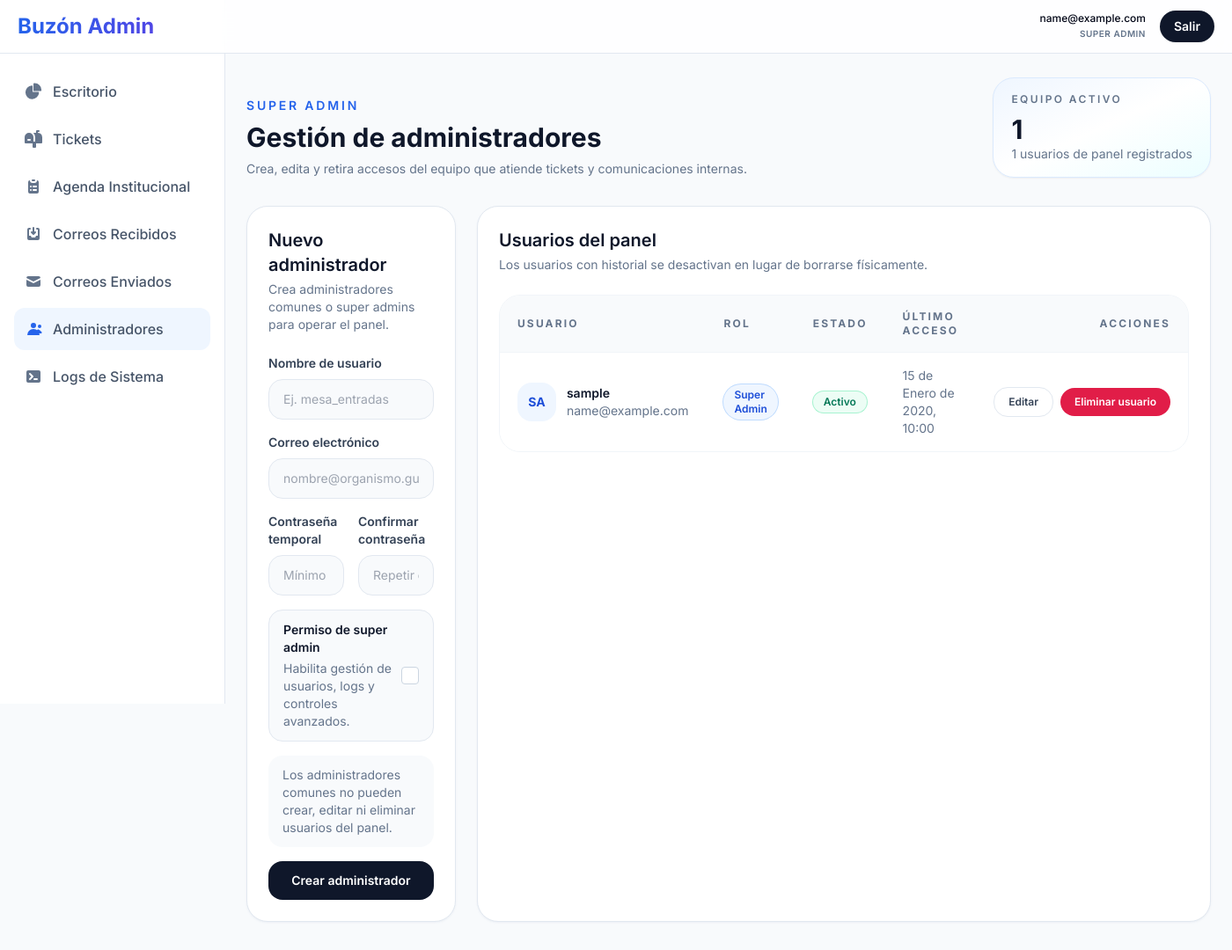
After one commit to IntendenciaDeLavalleja/buzon-ciudadano-backend, a Flask app: page /admin/users in a window 1400 px wide. The commit adds this page. Shown: the whole page at 88% size. Run offline with Flask 3, Linux system fonts and the light colour scheme; a user stored in the database is signed in; tables that the repository leaves empty hold one stand-in row (values such as "Sample post"); some libraries are stand-ins or nearby versions.

Commit message:
Se mejoró la creación de administradores

```diff
--- a/Instructions.txt
+++ b/Instructions.txt
@@ -1,5 +1,5 @@
 Para activar el entorno virtual (desde la carpeta backend):
-    > .\.venv\Scripts\Activate.ps1
+    > venv\Scripts\Activate.ps1
 
 Para instalar dependencias:
     > python -m pip install -r requirements.txt
--- a/app/forms/admin.py
+++ b/app/forms/admin.py
@@ -1,6 +1,14 @@
 from flask_wtf import FlaskForm
-from wtforms import SelectField, TextAreaField, SubmitField, StringField, SelectMultipleField
-from wtforms.validators import DataRequired, Length, Email
+from wtforms import (
+    BooleanField,
+    PasswordField,
+    SelectField,
+    SelectMultipleField,
+    StringField,
+    SubmitField,
+    TextAreaField,
+)
+from wtforms.validators import DataRequired, Email, EqualTo, Length, Optional
 from app.models.enums import TicketStatus
 
 class UpdateTicketStatusForm(FlaskForm):
@@ -20,3 +28,75 @@ class SendEmailForm(FlaskForm):
     subject = StringField('Asunto', validators=[DataRequired(message="Campo obligatorio"), Length(max=255)])
     message = TextAreaField('Mensaje / Cuerpo del Correo', validators=[DataRequired(message="Campo obligatorio")])
     submit = SubmitField('Enviar Correo')
+
+
+class AdminUserCreateForm(FlaskForm):
+    username = StringField(
+        'Nombre de usuario',
+        validators=[
+            DataRequired(message='Campo obligatorio'),
+            Length(min=3, max=64, message='Entre 3 y 64 caracteres'),
+        ],
+    )
+    email = StringField(
+        'Correo electrónico',
+        validators=[
+            DataRequired(message='Campo obligatorio'),
+            Email(message='Email inválido'),
+            Length(max=255),
+        ],
+    )
+    password = PasswordField(
+        'Contraseña temporal',
+        validators=[
+            DataRequired(message='Campo obligatorio'),
+            Length(min=8, max=128, message='Mínimo 8 caracteres'),
+        ],
+    )
+    confirm_password = PasswordField(
+        'Confirmar contraseña',
+        validators=[
+            DataRequired(message='Campo obligatorio'),
+            EqualTo('password', message='Las contraseñas no coinciden'),
+        ],
+    )
+    is_superuser = BooleanField('Crear como super admin')
+    submit = SubmitField('Crear administrador')
+
+
+class AdminUserUpdateForm(FlaskForm):
+    username = StringField(
+        'Nombre de usuario',
+        validators=[
+            DataRequired(message='Campo obligatorio'),
+            Length(min=3, max=64, message='Entre 3 y 64 caracteres'),
+        ],
+    )
+    email = StringField(
+        'Correo electrónico',
+        validators=[
+            DataRequired(message='Campo obligatorio'),
+            Email(message='Email inválido'),
+            Length(max=255),
+        ],
+    )
+    password = PasswordField(
+        'Nueva contraseña',
+        validators=[
+            Optional(),
+            Length(min=8, max=128, message='Mínimo 8 caracteres'),
+        ],
+    )
+    confirm_password = PasswordField(
+        'Confirmar nueva contraseña',
+        validators=[
+            Optional(),
+            EqualTo('password', message='Las contraseñas no coinciden'),
+        ],
+    )
+    is_active = BooleanField('Usuario activo')
+    submit = SubmitField('Guardar cambios')
+
+
+class DeleteUserForm(FlaskForm):
+    submit = SubmitField('Eliminar usuario')
--- a/app/routes/admin/routes.py
+++ b/app/routes/admin/routes.py
@@ -11,7 +11,14 @@ from app.models.user import User, TwoFactorCode
 from app.models.ticket import Ticket, TicketAttachment, TicketStatus, TicketStatusHistory
 from app.models.audit import ActivityLog
 from app.models.contact import Contact, EmailLog, ReceivedEmail
-from app.forms.admin import UpdateTicketStatusForm, ContactForm, SendEmailForm
+from app.forms.admin import (
+    AdminUserCreateForm,
+    AdminUserUpdateForm,
+    ContactForm,
+    DeleteUserForm,
+    SendEmailForm,
+    UpdateTicketStatusForm,
+)
 from app.services.mail_service import send_2fa_email, mail_service
 from app.services.minio_service import minio_service
 from app.utils.logging_helper import log_activity
@@ -21,6 +28,26 @@ from . import admin_bp
 @login_manager.user_loader
 def load_user(user_id):
     return User.query.get(int(user_id))
+
+
+def require_superuser():
+    if current_user.is_superuser:
+        return
+
+    log_activity(
+        action='UNAUTHORIZED_ACCESS',
+        details='Intento de acceso a gestión de administradores sin privilegios.',
+        user=current_user,
+    )
+    abort(403)
+
+
+def user_has_management_history(user):
+    return bool(user.status_changes or user.sent_emails or user.activity_logs)
+
+
+def active_superuser_count():
+    return User.query.filter_by(is_superuser=True, is_active=True).count()
 
 @admin_bp.route('/login', methods=['GET', 'POST'])
 @limiter.limit("5 per minute")
@@ -311,6 +338,181 @@ def export_logs():
         headers={'Content-disposition': f'attachment; filename={filename}'}
     )
 
+
+@admin_bp.route('/users', methods=['GET', 'POST'])
+@login_required
+def manage_users():
+    require_superuser()
+
+    create_form = AdminUserCreateForm(prefix='create')
+    delete_form = DeleteUserForm(prefix='delete')
+
+    if create_form.validate_on_submit():
+        username = create_form.username.data.strip()
+        email = create_form.email.data.strip().lower()
+
+        existing_email = User.query.filter(
+            db.func.lower(User.email) == email
+        ).first()
+        existing_username = User.query.filter(
+            db.func.lower(User.username) == username.lower()
+        ).first()
+
+        if existing_email:
+            flash('Ya existe un usuario con ese correo.', 'error')
+        elif existing_username:
+            flash('Ya existe un usuario con ese nombre.', 'error')
+        else:
+            user = User(
+                username=username,
+                email=email,
+                is_active=True,
+                is_superuser=create_form.is_superuser.data,
+            )
+            user.set_password(create_form.password.data)
+            db.session.add(user)
+            db.session.commit()
+
+            role_label = 'Super Admin' if user.is_superuser else 'Administrador'
+
+            log_activity(
+                action='CREATE_ADMIN_USER',
+                details=(
+                    f'{role_label} creado: {user.username} ({user.email})'
+                ),
+                user=current_user,
+            )
+            flash(f'{role_label} creado correctamente.', 'success')
+            return redirect(url_for('admin.manage_users'))
+
+    users = User.query.order_by(
+        User.is_active.desc(),
+        User.is_superuser.desc(),
+        User.created_at.desc(),
+    ).all()
+    return render_template(
+        'admin/users.html',
+        create_form=create_form,
+        delete_form=delete_form,
+        users=users,
+    )
+
+
+@admin_bp.route('/users/<int:id>/edit', methods=['GET', 'POST'])
+@login_required
+def edit_user(id):
+    require_superuser()
+
+    user = User.query.get_or_404(id)
+    form = AdminUserUpdateForm(prefix='edit', obj=user)
+    delete_form = DeleteUserForm(prefix='delete')
+
+    if form.validate_on_submit():
+        username = form.username.data.strip()
+        email = form.email.data.strip().lower()
+
+        existing_email = User.query.filter(
+            db.func.lower(User.email) == email,
+            User.id != user.id,
+        ).first()
+        existing_username = User.query.filter(
+            db.func.lower(User.username) == username.lower(),
+            User.id != user.id,
+        ).first()
+
+        if existing_email:
+            flash('Ya existe un usuario con ese correo.', 'error')
+        elif existing_username:
+            flash('Ya existe un usuario con ese nombre.', 'error')
+        elif user.id == current_user.id and not form.is_active.data:
+            flash(
+                'No puedes desactivar tu propio usuario mientras tienes la sesión activa.',
+                'error',
+            )
+        elif user.is_superuser and not form.is_active.data and active_superuser_count() <= 1:
+            flash(
+                'No puedes desactivar al último super admin activo.',
+                'error',
+            )
+        else:
+            user.username = username
+            user.email = email
+            user.is_active = form.is_active.data
+
+            if form.password.data:
+                user.set_password(form.password.data)
+
+            db.session.commit()
+
+            log_activity(
+                action='UPDATE_ADMIN_USER',
+                details=(
+                    f'Usuario de panel actualizado: {user.username} ({user.email})'
+                ),
+                user=current_user,
+            )
+            flash('Usuario actualizado correctamente.', 'success')
+            return redirect(url_for('admin.manage_users'))
+
+    return render_template(
+        'admin/user_edit.html',
+        delete_form=delete_form,
+        form=form,
+        managed_user=user,
+    )
+
+
+@admin_bp.route('/users/<int:id>/delete', methods=['POST'])
+@login_required
+def delete_user(id):
+    require_superuser()
+
+    form = DeleteUserForm(prefix='delete')
+    if not form.validate_on_submit():
+        abort(400)
+
+    user = User.query.get_or_404(id)
+
+    if user.id == current_user.id:
+        flash('No puedes eliminar tu propio usuario activo.', 'error')
+        return redirect(url_for('admin.manage_users'))
+
+    if user.is_superuser and active_superuser_count() <= 1:
+        flash('No puedes eliminar al último super admin activo.', 'error')
+        return redirect(url_for('admin.manage_users'))
+
+    if user_has_management_history(user):
+        user.is_active = False
+        db.session.commit()
+
+        log_activity(
+            action='DEACTIVATE_ADMIN_USER',
+            details=(
+                f'Usuario de panel desactivado por historial asociado: '
+                f'{user.username} ({user.email})'
+            ),
+            user=current_user,
+        )
+        flash(
+            'El usuario tenía historial asociado y fue desactivado para '
+            'conservar la auditoría.',
+            'info',
+        )
+    else:
+        username = user.username
+        email = user.email
+        db.session.delete(user)
+        db.session.commit()
+
+        log_activity(
+            action='DELETE_ADMIN_USER',
+            details=f'Usuario de panel eliminado: {username} ({email})',
+            user=current_user,
+        )
+        flash('Usuario eliminado correctamente.', 'success')
+
+    return redirect(url_for('admin.manage_users'))
+
 @admin_bp.route('/agenda', methods=['GET', 'POST'])
 @login_required
 def agenda():
--- a/app/templates/admin/base.html
+++ b/app/templates/admin/base.html
@@ -4,6 +4,7 @@
     <meta charset="UTF-8">
     <meta name="viewport" content="width=device-width, initial-scale=1.0">
     <title>{% block title %}Admin Panel - Buzón Ciudadano{% endblock %}</title>
+    <link rel="icon" type="image/x-icon" href="{{ url_for('backend_public_file', filename='favicon.ico') }}">
     <script src="https://cdn.tailwindcss.com"></script>
     <link href="https://cdnjs.cloudflare.com/ajax/libs/flowbite/2.2.1/flowbite.min.css" rel="stylesheet" />
     <link href="https://fonts.googleapis.com/css2?family=Inter:wght@300;400;500;600;700&display=swap" rel="stylesheet">
@@ -83,6 +84,12 @@
                 </li>
                 {% if current_user.is_superuser %}
                 <li>
+                    <a href="{{ url_for('admin.manage_users') }}" class="flex items-center p-3 text-slate-600 rounded-xl hover:bg-slate-100 group transition-all duration-200 {{ 'bg-blue-50 text-blue-700' if (request.endpoint == 'admin.manage_users' or request.endpoint == 'admin.edit_user') else '' }}">
+                        <svg class="w-5 h-5 {{ 'text-blue-600' if (request.endpoint == 'admin.manage_users' or request.endpoint == 'admin.edit_user') else 'text-slate-500 group-hover:text-slate-900' }} transition duration-75" fill="currentColor" viewBox="0 0 20 20" xmlns="http://www.w3.org/2000/svg"><path d="M10 9a3 3 0 100-6 3 3 0 000 6Zm-7 8a7 7 0 1114 0H3Zm14-8a2 2 0 100-4 2 2 0 000 4Zm-1.67 1.13a7.962 7.962 0 013.55 2.917A1 1 0 0118 15h-2.08a8.032 8.032 0 00-.59-1.28 6.98 6.98 0 00-1.64-2.09 4.98 4.98 0 011.66-1.5Z"></path></svg>
+                        <span class="ms-3">Administradores</span>
+                    </a>
+                </li>
+                <li>
                     <a href="{{ url_for('admin.view_logs') }}" class="flex items-center p-3 text-slate-600 rounded-xl hover:bg-slate-100 group transition-all duration-200 {{ 'bg-blue-50 text-blue-700' if request.endpoint == 'admin.view_logs' else '' }}">
                         <svg class="w-5 h-5 {{ 'text-blue-600' if request.endpoint == 'admin.view_logs' else 'text-slate-500 group-hover:text-slate-900' }} transition duration-75" fill="currentColor" viewBox="0 0 20 20" xmlns="http://www.w3.org/2000/svg"><path fill-rule="evenodd" d="M2 5a2 2 0 012-2h12a2 2 0 012 2v10a2 2 0 01-2 2H4a2 2 0 01-2-2V5zm3.293 1.293a1 1 0 011.414 0l3 3a1 1 0 010 1.414l-3 3a1 1 0 01-1.414-1.414L7.586 10 5.293 7.707a1 1 0 010-1.414zM11 12a1 1 0 100 2h3a1 1 0 100-2h-3z" clip-rule="evenodd"></path></svg>
                         <span class="ms-3">Logs de Sistema</span>
--- /dev/null
+++ b/app/templates/admin/users.html
@@ -0,0 +1,150 @@
+{% extends 'admin/base.html' %}
+
+{% block title %}Administradores - Buzón Ciudadano{% endblock %}
+
+{% block content %}
+<section class="space-y-8">
+    <div class="flex flex-col gap-3 lg:flex-row lg:items-end lg:justify-between">
+        <div>
+            <p class="text-sm font-semibold uppercase tracking-[0.2em] text-blue-600">Super Admin</p>
+            <h1 class="mt-2 text-3xl font-bold text-slate-900">Gestión de administradores</h1>
+            <p class="mt-2 max-w-2xl text-sm text-slate-500">Crea, edita y retira accesos del equipo que atiende tickets y comunicaciones internas.</p>
+        </div>
+        <div class="rounded-3xl border border-blue-100 bg-gradient-to-br from-blue-50 via-white to-cyan-50 px-5 py-4 shadow-sm">
+            <p class="text-xs font-semibold uppercase tracking-[0.2em] text-slate-500">Equipo activo</p>
+            <p class="mt-2 text-3xl font-bold text-slate-900">{{ users|selectattr('is_active')|list|length }}</p>
+            <p class="text-sm text-slate-500">{{ users|length }} usuarios de panel registrados</p>
+        </div>
+    </div>
+
+    <div class="grid gap-6 xl:grid-cols-[1.1fr,1.6fr]">
+        <div class="rounded-3xl border border-slate-200 bg-white p-6 shadow-sm shadow-slate-200/60">
+            <div class="mb-6">
+                <h2 class="text-xl font-semibold text-slate-900">Nuevo administrador</h2>
+                <p class="mt-1 text-sm text-slate-500">Crea administradores comunes o super admins para operar el panel.</p>
+            </div>
+
+            <form method="POST" class="space-y-4">
+                {{ create_form.hidden_tag() }}
+                <div>
+                    <label for="{{ create_form.username.id }}" class="mb-2 block text-sm font-semibold text-slate-700">{{ create_form.username.label.text }}</label>
+                    {{ create_form.username(class_='block w-full rounded-2xl border border-slate-200 bg-slate-50 px-4 py-3 text-sm text-slate-900 outline-none transition focus:border-blue-400 focus:bg-white focus:ring-4 focus:ring-blue-100', placeholder='Ej. mesa_entradas') }}
+                    {% for error in create_form.username.errors %}
+                    <p class="mt-2 text-sm text-rose-600">{{ error }}</p>
+                    {% endfor %}
+                </div>
+
+                <div>
+                    <label for="{{ create_form.email.id }}" class="mb-2 block text-sm font-semibold text-slate-700">{{ create_form.email.label.text }}</label>
+                    {{ create_form.email(class_='block w-full rounded-2xl border border-slate-200 bg-slate-50 px-4 py-3 text-sm text-slate-900 outline-none transition focus:border-blue-400 focus:bg-white focus:ring-4 focus:ring-blue-100', placeholder='nombre@organismo.gub.uy') }}
+                    {% for error in create_form.email.errors %}
+                    <p class="mt-2 text-sm text-rose-600">{{ error }}</p>
+                    {% endfor %}
+                </div>
+
+                <div class="grid gap-4 md:grid-cols-2">
+                    <div>
+                        <label for="{{ create_form.password.id }}" class="mb-2 block text-sm font-semibold text-slate-700">{{ create_form.password.label.text }}</label>
+                        {{ create_form.password(class_='block w-full rounded-2xl border border-slate-200 bg-slate-50 px-4 py-3 text-sm text-slate-900 outline-none transition focus:border-blue-400 focus:bg-white focus:ring-4 focus:ring-blue-100', placeholder='Mínimo 8 caracteres') }}
+                        {% for error in create_form.password.errors %}
+                        <p class="mt-2 text-sm text-rose-600">{{ error }}</p>
+                        {% endfor %}
+                    </div>
+                    <div>
+                        <label for="{{ create_form.confirm_password.id }}" class="mb-2 block text-sm font-semibold text-slate-700">{{ create_form.confirm_password.label.text }}</label>
+                        {{ create_form.confirm_password(class_='block w-full rounded-2xl border border-slate-200 bg-slate-50 px-4 py-3 text-sm text-slate-900 outline-none transition focus:border-blue-400 focus:bg-white focus:ring-4 focus:ring-blue-100', placeholder='Repetir contraseña') }}
+                        {% for error in create_form.confirm_password.errors %}
+                        <p class="mt-2 text-sm text-rose-600">{{ error }}</p>
+                        {% endfor %}
+                    </div>
+                </div>
+
+                <label class="flex items-center justify-between rounded-2xl border border-slate-200 bg-slate-50 px-4 py-3 text-sm text-slate-700">
+                    <span>
+                        <span class="block font-semibold text-slate-900">Permiso de super admin</span>
+                        <span class="mt-1 block text-slate-500">Habilita gestión de usuarios, logs y controles avanzados.</span>
+                    </span>
+                    {{ create_form.is_superuser(class_='h-5 w-5 rounded border-slate-300 text-blue-600 focus:ring-blue-500') }}
+                </label>
+
+                <div class="rounded-2xl bg-slate-50 px-4 py-3 text-sm text-slate-500">
+                    Los administradores comunes no pueden crear, editar ni eliminar usuarios del panel.
+                </div>
+
+                {{ create_form.submit(class_='inline-flex w-full items-center justify-center rounded-2xl bg-slate-900 px-5 py-3 text-sm font-semibold text-white transition hover:bg-slate-800') }}
+            </form>
+        </div>
+
+        <div class="rounded-3xl border border-slate-200 bg-white p-6 shadow-sm shadow-slate-200/60">
+            <div class="mb-6 flex items-center justify-between gap-3">
+                <div>
+                    <h2 class="text-xl font-semibold text-slate-900">Usuarios del panel</h2>
+                    <p class="mt-1 text-sm text-slate-500">Los usuarios con historial se desactivan en lugar de borrarse físicamente.</p>
+                </div>
+            </div>
+
+            {% if users %}
+            <div class="overflow-hidden rounded-3xl border border-slate-100">
+                <div class="overflow-x-auto">
+                    <table class="min-w-full divide-y divide-slate-100 text-sm">
+                        <thead class="bg-slate-50 text-left text-xs font-semibold uppercase tracking-[0.18em] text-slate-500">
+                            <tr>
+                                <th class="px-5 py-4">Usuario</th>
+                                <th class="px-5 py-4">Rol</th>
+                                <th class="px-5 py-4">Estado</th>
+                                <th class="px-5 py-4">Último acceso</th>
+                                <th class="px-5 py-4 text-right">Acciones</th>
+                            </tr>
+                        </thead>
+                        <tbody class="divide-y divide-slate-100 bg-white">
+                            {% for user in users %}
+                            <tr class="hover:bg-slate-50/80 transition-colors">
+                                <td class="px-5 py-4">
+                                    <div class="flex items-center gap-3">
+                                        <div class="flex h-11 w-11 items-center justify-center rounded-2xl bg-blue-50 text-sm font-bold text-blue-700">
+                                            {{ (user.username or user.email)[0:2]|upper }}
+                                        </div>
+                                        <div>
+                                            <p class="font-semibold text-slate-900">{{ user.username }}</p>
+                                            <p class="text-slate-500">{{ user.email }}</p>
+                                        </div>
+                                    </div>
+                                </td>
+                                <td class="px-5 py-4">
+                                    <span class="inline-flex rounded-full px-3 py-1 text-xs font-semibold {{ 'bg-blue-50 text-blue-700 ring-1 ring-blue-200' if user.is_superuser else 'bg-slate-100 text-slate-600 ring-1 ring-slate-200' }}">
+                                        {{ 'Super Admin' if user.is_superuser else 'Administrador' }}
+                                    </span>
+                                </td>
+                                <td class="px-5 py-4">
+                                    <span class="inline-flex rounded-full px-3 py-1 text-xs font-semibold {{ 'bg-emerald-50 text-emerald-700 ring-1 ring-emerald-200' if user.is_active else 'bg-slate-100 text-slate-600 ring-1 ring-slate-200' }}">
+                                        {{ 'Activo' if user.is_active else 'Inactivo' }}
+                                    </span>
+                                </td>
+                                <td class="px-5 py-4 text-slate-500">
+                                    {{ user.last_login_at|date_es if user.last_login_at else 'Sin ingresos registrados' }}
+                                </td>
+                                <td class="px-5 py-4">
+                                    <div class="flex items-center justify-end gap-2">
+                                        <a href="{{ url_for('admin.edit_user', id=user.id) }}" class="inline-flex items-center rounded-2xl border border-slate-200 px-4 py-2 text-xs font-semibold text-slate-700 transition hover:border-blue-200 hover:bg-blue-50 hover:text-blue-700">Editar</a>
+                                        <form method="POST" action="{{ url_for('admin.delete_user', id=user.id) }}" onsubmit="return confirm('¿Eliminar este administrador? Si tiene historial, el sistema lo desactivará.')">
+                                            {{ delete_form.hidden_tag() }}
+                                            {{ delete_form.submit(class_='inline-flex items-center rounded-2xl bg-rose-600 px-4 py-2 text-xs font-semibold text-white transition hover:bg-rose-500') }}
+                                        </form>
+                                    </div>
+                                </td>
+                            </tr>
+                            {% endfor %}
+                        </tbody>
+                    </table>
+                </div>
+            </div>
+            {% else %}
+            <div class="rounded-3xl border border-dashed border-slate-200 bg-slate-50 px-6 py-16 text-center">
+                <h3 class="text-lg font-semibold text-slate-900">Todavía no hay usuarios de panel</h3>
+                <p class="mt-2 text-sm text-slate-500">Usa el formulario de la izquierda para crear el primer administrador.</p>
+            </div>
+            {% endif %}
+        </div>
+    </div>
+</section>
+{% endblock %}
```
Also changed, not shown: app/__init__.py (+7 -1 lines), app/config.py (+10 -0 lines), app/templates/admin/user_edit.html (added, +94 -0 lines), public/favicon.ico (added), public/logo.webp (added).
